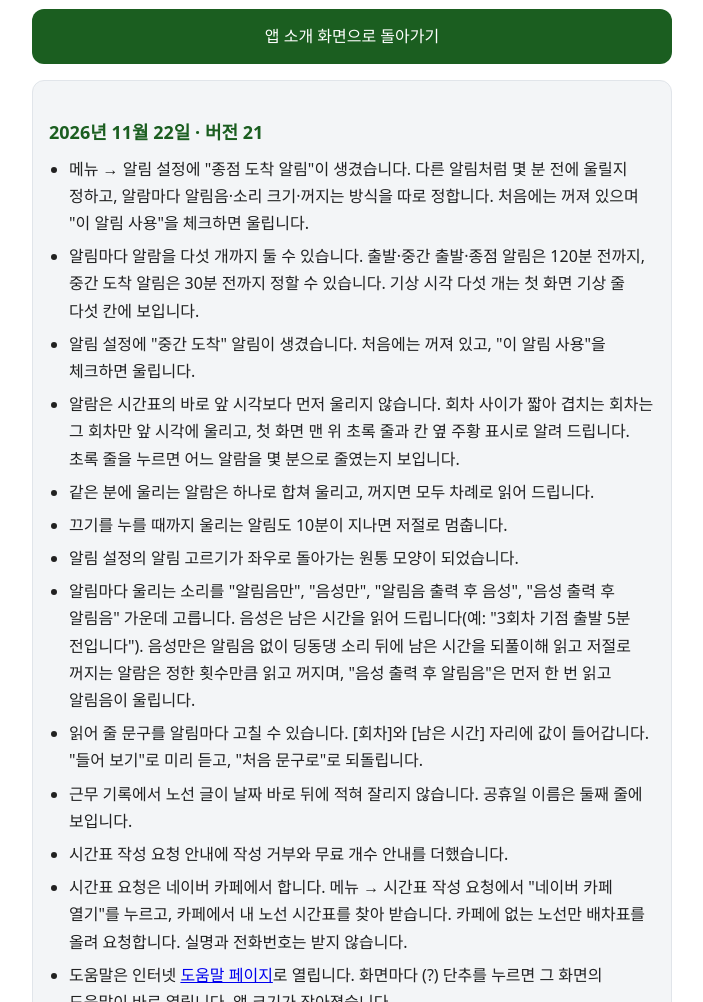
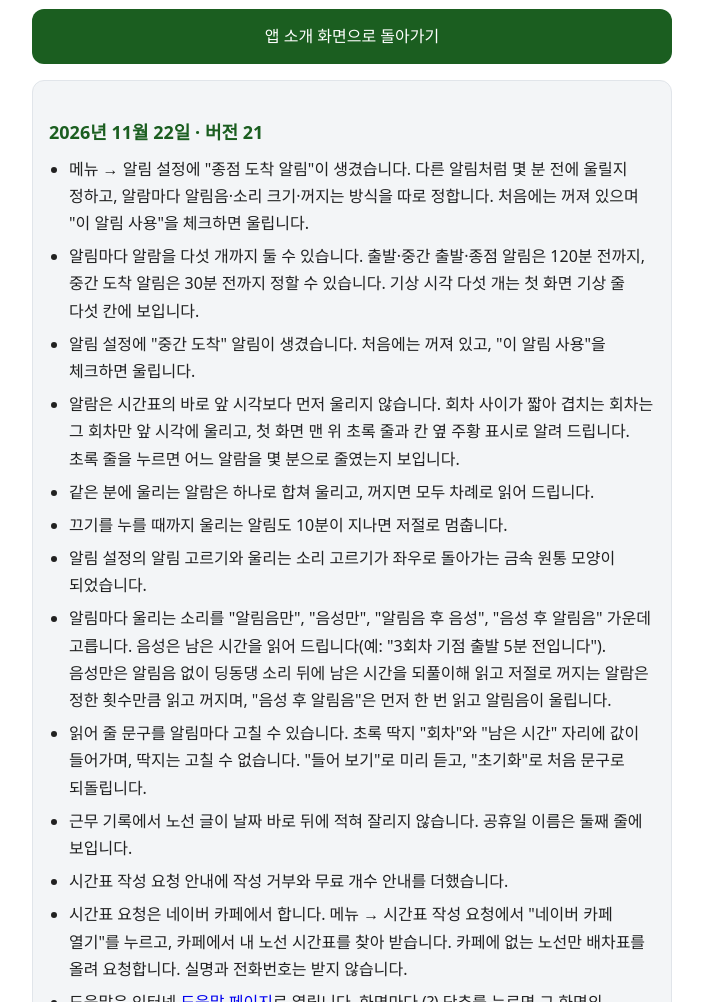
Before and after one commit to coscaSupport/busalarm-guide, a plain HTML site: page updates.html in a window 1280 px wide. Shown: the part 98-1100 px from the top of the page, without its empty margins (288-991 px from the left). Drawn offline with Linux system fonts and the light colour scheme.

Commit message:
안내: 금속 원통과 고칠 수 없는 문구 딱지
Co-Authored-By: Claude Opus 5.5 <noreply@anthropic.com>
Claude-Session: https://claude.ai/code/session_01JGfLuK15w4GDSkfCUAcuYw

```diff
--- a/updates.html
+++ b/updates.html
@@ -30,9 +30,9 @@ li{margin:6px 0}
 <li>알람은 시간표의 바로 앞 시각보다 먼저 울리지 않습니다. 회차 사이가 짧아 겹치는 회차는 그 회차만 앞 시각에 울리고, 첫 화면 맨 위 초록 줄과 칸 옆 주황 표시로 알려 드립니다. 초록 줄을 누르면 어느 알람을 몇 분으로 줄였는지 보입니다.</li>
 <li>같은 분에 울리는 알람은 하나로 합쳐 울리고, 꺼지면 모두 차례로 읽어 드립니다.</li>
 <li>끄기를 누를 때까지 울리는 알림도 10분이 지나면 저절로 멈춥니다.</li>
-<li>알림 설정의 알림 고르기가 좌우로 돌아가는 원통 모양이 되었습니다.</li>
-<li>알림마다 울리는 소리를 &quot;알림음만&quot;, &quot;음성만&quot;, &quot;알림음 출력 후 음성&quot;, &quot;음성 출력 후 알림음&quot; 가운데 고릅니다. 음성은 남은 시간을 읽어 드립니다(예: &quot;3회차 기점 출발 5분 전입니다&quot;). 음성만은 알림음 없이 딩동댕 소리 뒤에 남은 시간을 되풀이해 읽고 저절로 꺼지는 알람은 정한 횟수만큼 읽고 꺼지며, &quot;음성 출력 후 알림음&quot;은 먼저 한 번 읽고 알림음이 울립니다.</li>
-<li>읽어 줄 문구를 알림마다 고칠 수 있습니다. [회차]와 [남은 시간] 자리에 값이 들어갑니다. &quot;들어 보기&quot;로 미리 듣고, &quot;처음 문구로&quot;로 되돌립니다.</li>
+<li>알림 설정의 알림 고르기와 울리는 소리 고르기가 좌우로 돌아가는 금속 원통 모양이 되었습니다.</li>
+<li>알림마다 울리는 소리를 &quot;알림음만&quot;, &quot;음성만&quot;, &quot;알림음 후 음성&quot;, &quot;음성 후 알림음&quot; 가운데 고릅니다. 음성은 남은 시간을 읽어 드립니다(예: &quot;3회차 기점 출발 5분 전입니다&quot;). 음성만은 알림음 없이 딩동댕 소리 뒤에 남은 시간을 되풀이해 읽고 저절로 꺼지는 알람은 정한 횟수만큼 읽고 꺼지며, &quot;음성 후 알림음&quot;은 먼저 한 번 읽고 알림음이 울립니다.</li>
+<li>읽어 줄 문구를 알림마다 고칠 수 있습니다. 초록 딱지 &quot;회차&quot;와 &quot;남은 시간&quot; 자리에 값이 들어가며, 딱지는 고칠 수 없습니다. &quot;들어 보기&quot;로 미리 듣고, &quot;초기화&quot;로 처음 문구로 되돌립니다.</li>
 <li>근무 기록에서 노선 글이 날짜 바로 뒤에 적혀 잘리지 않습니다. 공휴일 이름은 둘째 줄에 보입니다.</li>
 <li>시간표 작성 요청 안내에 작성 거부와 무료 개수 안내를 더했습니다.</li>
 <li>시간표 요청은 네이버 카페에서 합니다. 메뉴 → 시간표 작성 요청에서 "네이버 카페 열기"를 누르고, 카페에서 내 노선 시간표를 찾아 받습니다. 카페에 없는 노선만 배차표를 올려 요청합니다. 실명과 전화번호는 받지 않습니다.</li>
```
Also changed, not shown: help/alarm.html (+1 -1 lines).
